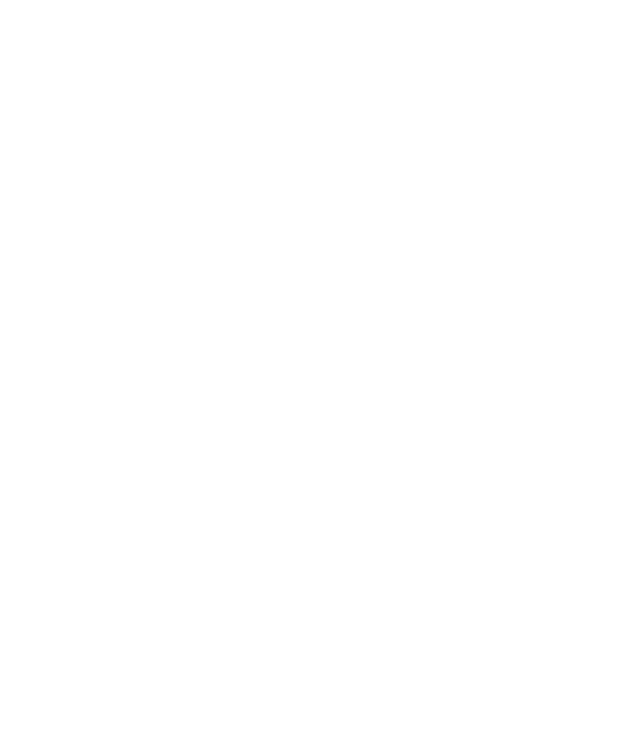
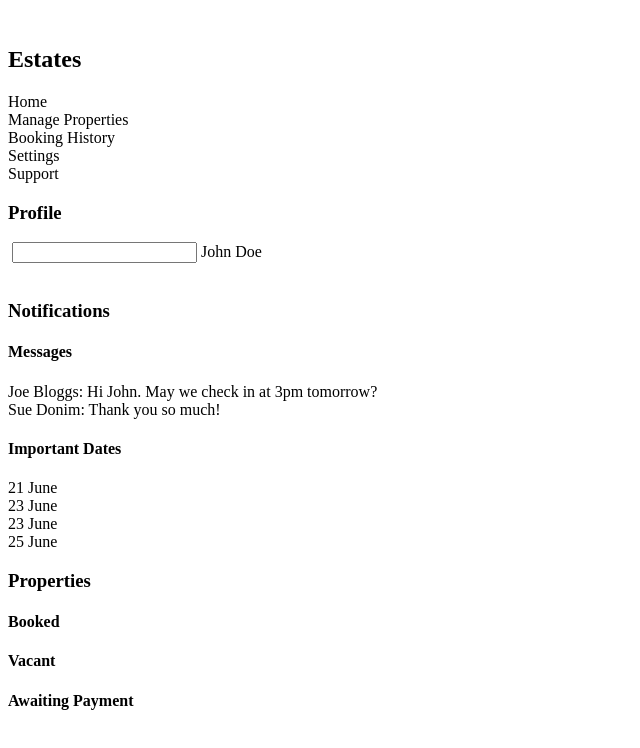
Before and after one commit to Ngonidzashe-Zvenyika/admin-dashboard, a plain HTML site: page index.html in a window 1280 px wide. Shown: the whole page, without its empty margins (0-640 px from the left). Drawn offline with Linux system fonts and the light colour scheme.

Commit message:
Create html skeleton

```diff
--- a/index.html
+++ b/index.html
@@ -4,8 +4,77 @@
     <meta charset="UTF-8">
     <meta name="viewport" content="width=device-width, initial-scale=1.0">
     <title>Project: Admin Dashboard</title>
+    <divnk rel="stylesheet" href="./style.css">
 </head>
 <body>
+    <div class="container">
+        <nav>
+            <div><img src="" alt=""><h1>Estates</h1></div>
+            <div><img src="" alt=""><span>Home</span></div>
+            <div><img src="" alt=""><span>Manage Properties</span></div>
+            <div><img src="" alt=""><span>Booking History</span></div>
+            <div><img src="" alt=""><span>Settings</span></div>
+            <div><img src="" alt=""><span>Support</span></div>
+        </nav>
+        <main>
+            <section class="your-profile">
+                <h3>Profile</h3>
+                <div>
+                    <span>
+                        <img src="" alt="">
+                        <input type="text">
+                    </span>
+                    <span>John Doe</span>
+                    <img src="" alt="">
+                </div>
+            </section>
+
+            <section class="notifications">
+                <div>
+                    <img src="" alt="">
+                    <h3>Notifications</h3>
+                </div>
+                <div>
+                    <h4>Messages</h4>
+                    <div><img src="" alt=""><span>Joe Bloggs: Hi John. May we check in at 3pm tomorrow?</span></div>
+                    <div><img src="" alt=""><span>Sue Donim: Thank you so much!</span></div>
+                </div>
+                <div>
+                    <h4>Important Dates</h4>
+                    <div>21 June</div><span></span>
+                    <div>23 June</div><span></span>
+                    <div>23 June</div><span></span>
+                    <div>25 June</div><span></span>
+                </div>
+            </section>
+
+            <section class="your-properties">
+                <h3>Properties</h3>
+                <div id="booked">
+                    <h4>Booked</h4>
+                    <div></div>
+                    <div></div>
+                    <div></div>
+                </div>
+                <div id="vacant">
+                    <h4>Vacant</h4>
+                    <div></div>
+                    <div></div>
+                    <div></div>
+                    <div></div>
+                    <div></div>
+                    <div></div>
+                </div>
+                <div id="pending-payment">
+                    <h4>Awaiting Payment</h4>
+                    <div></div>
+                    <div></div>
+                    <div></div>
+                </div>
+            </section>
+        </main>
+        <footer></footer>
+    </div>
 
 </body>
 </html>
```
